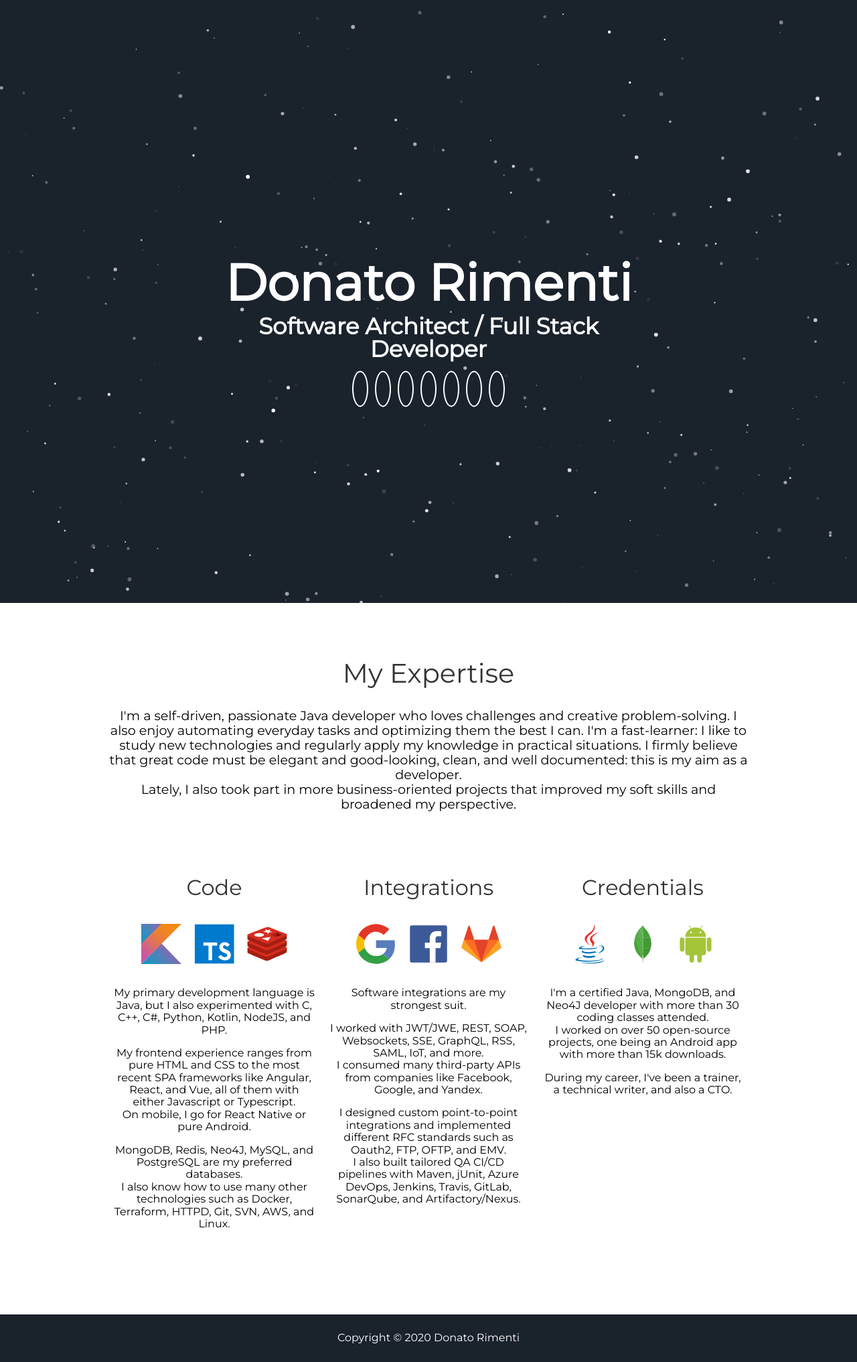
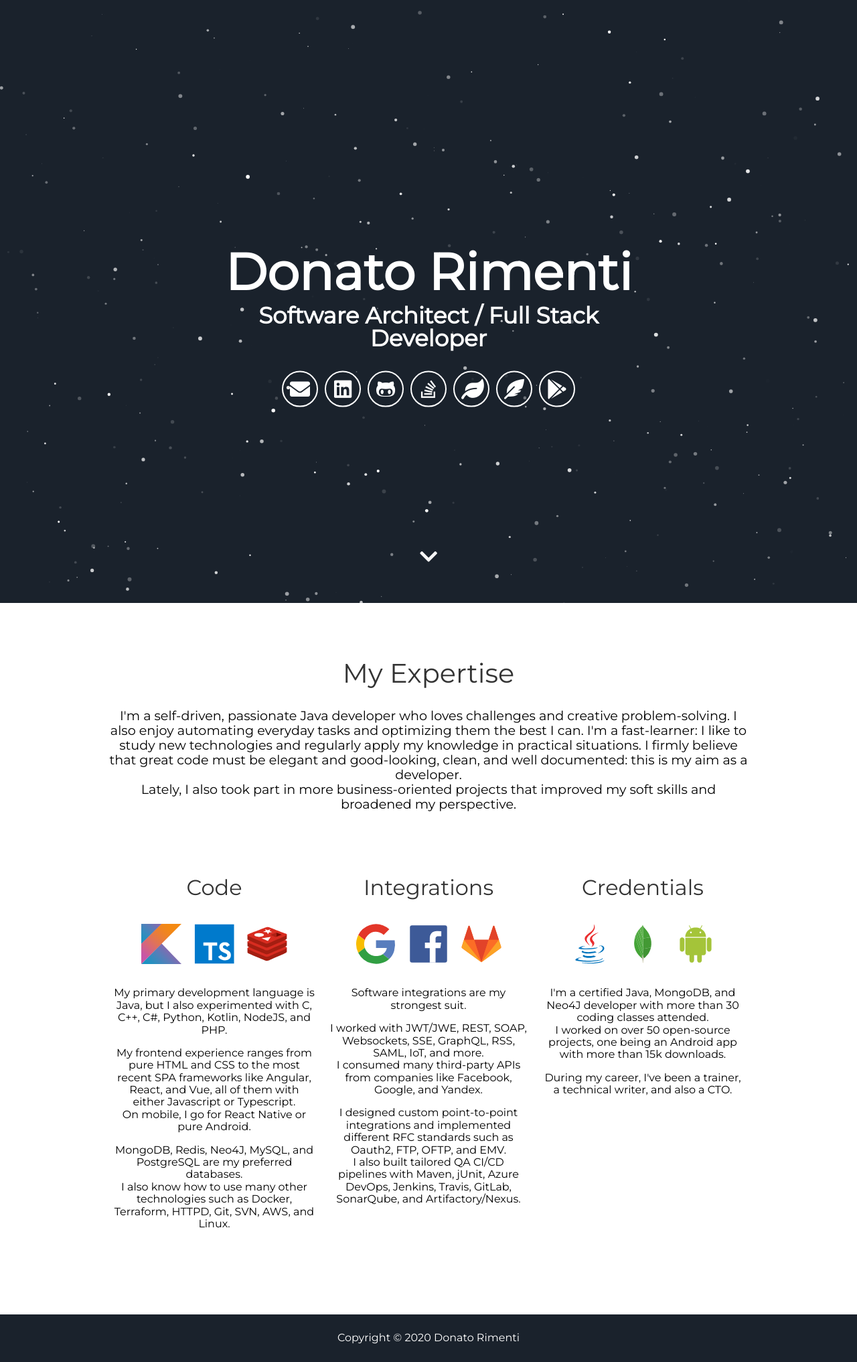
Before and after one commit to aurasphere/aurasphere.github.io, a Jekyll site: the page built from index.html, in a window 1280 px wide. Shown: the whole page at 67% size. Built offline with Jekyll 4.4.1, drawn with Linux system fonts in a browser that asks for light colours; some web fonts are replaced.

Commit message:
Update head.html

```diff
--- a/_includes/head.html
+++ b/_includes/head.html
@@ -4,8 +4,7 @@
   <meta name="viewport" content="width=device-width, initial-scale=1">
   <link rel="stylesheet" href="https://cdnjs.cloudflare.com/ajax/libs/font-awesome/5.15.2/css/brands.min.css" integrity="sha512-dBL5cY4qTt42J1cfabCHTYR7KMztyd+n4t2GhD6EH/MKWJIIHuEYckJ1nHEpTwIaiDkrjzbc6WyiSkdLP+3INQ==" crossorigin="anonymous" />
   <link rel="stylesheet" href="https://cdnjs.cloudflare.com/ajax/libs/font-awesome/5.15.2/css/solid.min.css" integrity="sha512-xIEmv/u9DeZZRfvRS06QVP2C97Hs5i0ePXDooLa5ZPla3jOgPT/w6CzoSMPuRiumP7A/xhnUBxRmgWWwU26ZeQ==" crossorigin="anonymous" />
-  <link rel="stylesheet" href="https://cdnjs.cloudflare.com/ajax/libs/font-awesome/5.15.2/css/regular.min.css" integrity="sha512-1yhsV5mlXC9Ve9GDpVWlM/tpG2JdCTMQGNJHvV5TEzAJycWtHfH0/HHSDzHFhFgqtFsm1yWyyHqssFERrYlenA==" crossorigin="anonymous" />
-  <link rel="stylesheet" href="https://cdnjs.cloudflare.com/ajax/libs/font-awesome/5.15.2/css/svg-with-js.min.css" integrity="sha512-cNvC5iR8rfuBpqb4VRh48Y77JTM5nwjsEBQYS/LHzoWyf4bmmQ8LNMbg5KsEFOBO5vGbLUXwH3BAjG0m0oNWqA==" crossorigin="anonymous" />
+  <link rel="stylesheet" href="https://cdnjs.cloudflare.com/ajax/libs/font-awesome/5.15.2/css/fontawesome.min.css" integrity="sha512-shT5e46zNSD6lt4dlJHb+7LoUko9QZXTGlmWWx0qjI9UhQrElRb+Q5DM7SVte9G9ZNmovz2qIaV7IWv0xQkBkw==" crossorigin="anonymous" />
 
   <title>{% if page.title %}{{ page.title }}{% else %}{{ site.title }}{% endif %}</title>
   <meta name="description" content="{% if page.description %}{{ page.description | strip_html | strip_newlines | truncate: 160 }}{% else %}{{ site.description }}{% endif %}">
```
